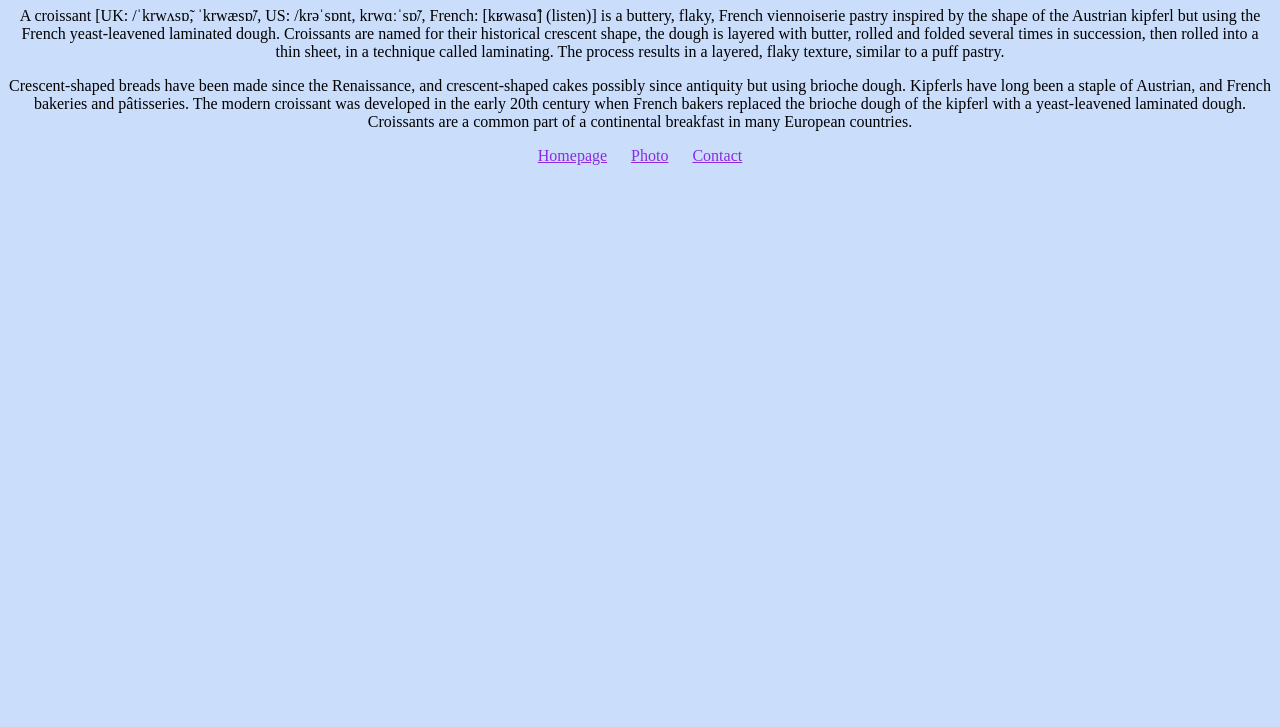
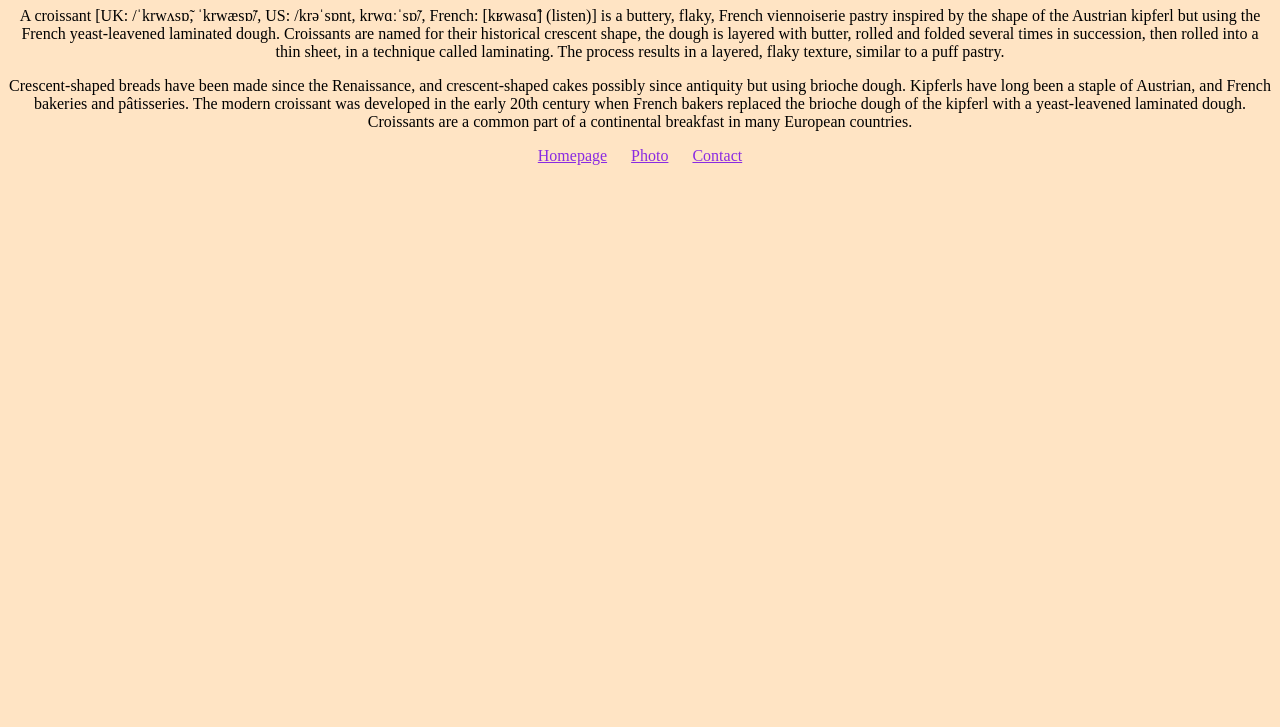
Before and after one commit to judith-tolade/Croissant, a plain HTML site: page index.html in a window 1280 px wide. Shown: the part 73-800 px from the top of the page. Drawn offline with Linux system fonts and the light colour scheme.

Commit message:
Background color changed

```diff
--- a/css/styles.css
+++ b/css/styles.css
@@ -1,5 +1,5 @@
 body {
-    background: #cadefc;
+    background: bisque;
 }
 h1,
 p {
```
